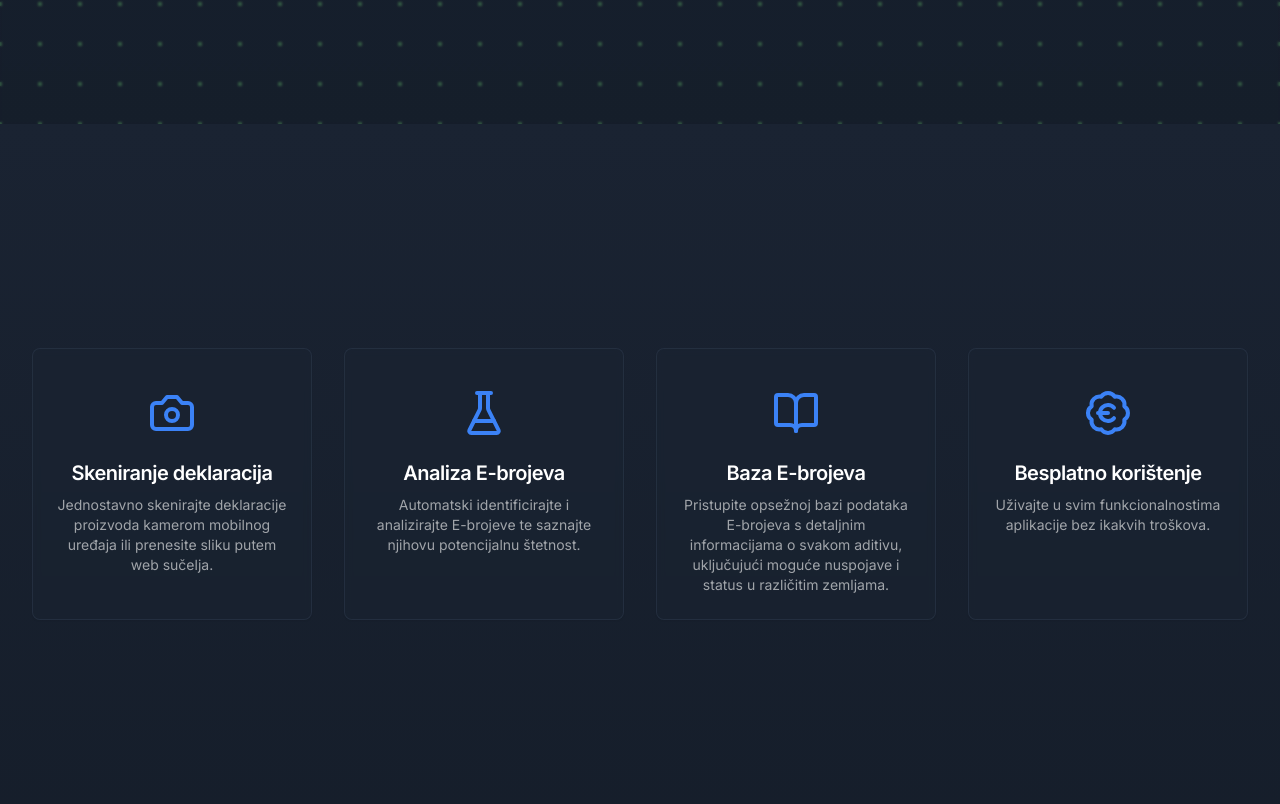
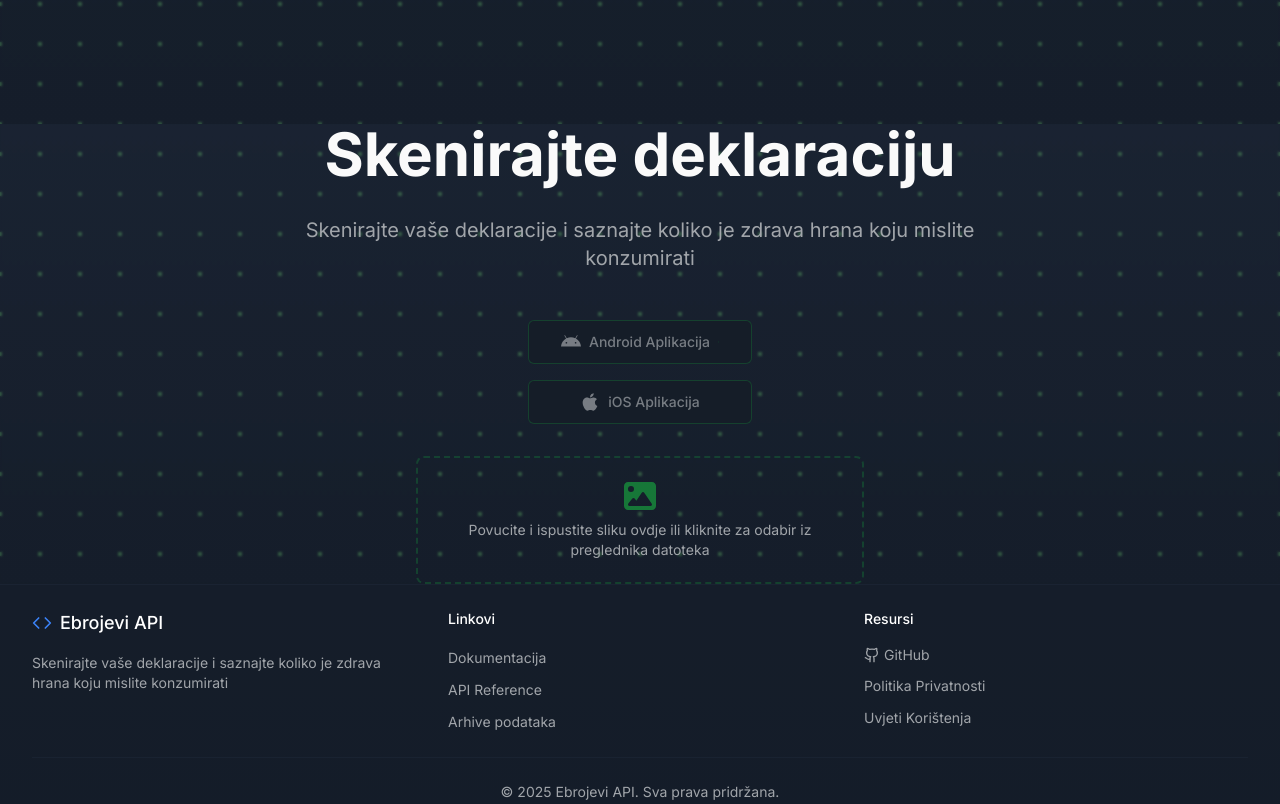
Before and after one commit to MortalWombat-repo/ebrojevi-web, a Next.js app: page / in a window 1280 px wide. Shown: the part 676-1480 px from the top of the page. Built offline with nearby package versions, Linux system fonts and the light colour scheme.

Commit message:
Update FeatureSection.tsx

```diff
--- a/components/home/FeatureSection.tsx
+++ b/components/home/FeatureSection.tsx
@@ -1,104 +1,194 @@
+// components/home/HeroSection.tsx
+'use client';
+
+import { useEffect, useRef, useCallback, useState } from 'react';
 import { motion } from 'framer-motion';
-import { Camera, BookOpen, FlaskConical, BadgeEuro } from 'lucide-react';
-import {
-  Card,
-  CardContent,
-  CardDescription,
-  CardHeader,
-  CardTitle,
-} from '@/components/ui/card';
+import { Button } from '@/components/ui/button';
+import { FontAwesomeIcon } from '@fortawesome/react-fontawesome';
+import { faAndroid, faApple } from '@fortawesome/free-brands-svg-icons';
+import { faImage } from '@fortawesome/free-solid-svg-icons';
+import { ArrowRight } from 'lucide-react';
+import { useDropzone, FileRejection } from 'react-dropzone';
 
-const features = [
-  {
-    icon: <Camera className="h-12 w-12 text-blue-500 mx-auto mt-4" />,
-    title: 'Skeniranje deklaracija',
-    description:
-      'Jednostavno skenirajte deklaracije proizvoda kamerom mobilnog uređaja ili prenesite sliku putem web sučelja.',
-  },
-  {
-    icon: <FlaskConical className="h-12 w-12 text-blue-500 mx-auto mt-4" />,
-    title: 'Analiza E-brojeva',
-    description:
-      'Automatski identificirajte i analizirajte E-brojeve te saznajte njihovu potencijalnu štetnost.',
-  },
-  {
-    icon: <BookOpen className="h-12 w-12 text-blue-500 mx-auto mt-4" />,
-    title: 'Baza E-brojeva',
-    description:
-      'Pristupite opsežnoj bazi podataka E-brojeva s detaljnim informacijama o svakom aditivu, uključujući moguće nuspojave i status u različitim zemljama.',
-  },
-  {
-    icon: <BadgeEuro className="h-12 w-12 text-blue-500 mx-auto mt-4" />,
-    title: 'Besplatno korištenje',
-    description:
-      'Uživajte u svim funkcionalnostima aplikacije bez ikakvih troškova.',
-  },
-];
+const HeroSection = () => {
+  const containerRef = useRef<HTMLDivElement>(null);
+  const gridRef = useRef<HTMLDivElement>(null);
+  const [image, setImage] = useState<string | null>(null);
+  const [error, setError] = useState('');
 
-const container = {
-  hidden: { opacity: 0 },
-  show: {
-    opacity: 1,
-    transition: {
-      staggerChildren: 0.1,
+  // Mouse move effect for background grid
+  useEffect(() => {
+    const handleMouseMove = (e: MouseEvent) => {
+      if (!containerRef.current || !gridRef.current) return;
+
+      const { left, top, width, height } =
+        containerRef.current.getBoundingClientRect();
+      const mouseX = e.clientX - left;
+      const mouseY = e.clientY - top;
+
+      const relativeX = mouseX / width;
+      const relativeY = mouseY / height;
+
+      const rotateX = (relativeY - 0.5) * 10;
+      const rotateY = (relativeX - 0.5) * 10;
+      const translateX = (relativeX - 0.5) * 40;
+      const translateY = (relativeY - 0.5) * 40;
+
+      gridRef.current.style.transform = `
+        perspective(1000px)
+        rotateX(${rotateX}deg)
+        rotateY(${rotateY}deg)
+        translate(${translateX}px, ${translateY}px)
+      `;
+    };
+
+    document.addEventListener('mousemove', handleMouseMove);
+    return () => document.removeEventListener('mousemove', handleMouseMove);
+  }, []);
+
+  // Dropzone logic
+  const onDrop = useCallback(
+    (acceptedFiles: File[], rejectedFiles: FileRejection[]) => {
+      setError('');
+      if (rejectedFiles.length > 0) {
+        setError('Please upload a valid image file (jpg, jpeg, png).');
+        return;
+      }
+      const file = acceptedFiles[0];
+      if (file) {
+        const imageUrl = URL.createObjectURL(file);
+        setImage(imageUrl);
+      }
     },
-  },
-};
+    []
+  );
 
-const item = {
-  hidden: { opacity: 0, y: 20 },
-  show: { opacity: 1, y: 0, transition: { duration: 0.5 } },
-};
+  const { getRootProps, getInputProps, isDragActive } = useDropzone({
+    onDrop,
+    accept: {
+      'image/jpeg': ['.jpg', '.jpeg'],
+      'image/png': ['.png'],
+    },
+    maxFiles: 1,
+  });
 
-const FeatureSection = () => {
+  // Clean up image URL to prevent memory leaks
+  useEffect(() => {
+    return () => {
+      if (image) URL.revokeObjectURL(image);
+    };
+  }, [image]);
+
   return (
-    <section className="min-h-[calc(100vh-80px)] py-8 px-6 md:px-8 relative overflow-hidden flex items-center justify-center">
-      {/* Background gradient */}
-      <div className="absolute top-0 left-1/2 -translate-x-1/2 w-full max-w-6xl h-[500px] bg-blue-900/20 blur-[120px] rounded-full -z-10"></div>
+    <section
+      ref={containerRef}
+      className="relative h-full flex items-center justify-center px-6 md:px-8 overflow-hidden"
+    >
+      {/* Animated dot grid background */}
+      <div className="absolute inset-0 z-0">
+        <div
+          ref={gridRef}
+          className="absolute inset-0 transition-transform duration-[50ms] ease-out"
+          style={{
+            backgroundImage:
+              'radial-gradient(circle at center, rgba(132, 255, 132, 0.5) 2.5px, transparent 2.5px)',
+            backgroundSize: '40px 40px',
+            backgroundPosition: 'center',
+            transformOrigin: 'center',
+          }}
+        />
+        <div className="absolute inset-0 bg-gradient-to-b from-[#1a2332]/50 to-[#141c28]/50 backdrop-blur-[1px]" />
+      </div>
 
-      <motion.div
-        variants={container}
-        initial="hidden"
-        whileInView="show"
-        viewport={{ once: true, margin: '-100px' }}
-        className="max-w-7xl mx-auto grid grid-cols-1 md:grid-cols-2 lg:grid-cols-4 gap-8 justify-items-center"
-      >
-        {features.map((feature, index) => (
-          <motion.div key={index} variants={item} className="w-full max-w-xs">
-            <FeatureCard
-              icon={feature.icon}
-              title={feature.title}
-              description={feature.description}
-            />
+      <div className="relative z-10 max-w-5xl mx-auto text-center space-y-8">
+        <motion.h1
+          initial={{ opacity: 0, y: 20 }}
+          animate={{ opacity: 1, y: 0 }}
+          transition={{ duration: 0.5 }}
+          className="text-4xl md:text-5xl lg:text-6xl font-bold leading-tight"
+        >
+          Skenirajte deklaraciju
+        </motion.h1>
+
+        <motion.p
+          initial={{ opacity: 0, y: 20 }}
+          animate={{ opacity: 1, y: 0 }}
+          transition={{ duration: 0.5, delay: 0.2 }}
+          className="text-lg md:text-xl text-muted-foreground max-w-3xl mx-auto"
+        >
+          Skenirajte vaše deklaracije i saznajte koliko je zdrava hrana koju
+          mislite konzumirati
+        </motion.p>
+
+        <motion.div
+          initial={{ opacity: 0, y: 20 }}
+          animate={{ opacity: 1, y: 0 }}
+          transition={{ duration: 0.5, delay: 0.4 }}
+          className="flex flex-col items-center justify-center space-y-4 pt-4"
+        >
+          <Button
+            size="lg"
+            variant="outline"
+            className="w-56 flex items-center justify-center text-muted-foreground/70 border-primary/20 hover:bg-primary/10 hover:text-white"
+          >
+            <FontAwesomeIcon icon={faAndroid} className="mr-2 h-5 w-5" />
+            Android Aplikacija
+            <ArrowRight className="ml-2 h-4 w-4 text-primary" />
+          </Button>
+
+          <Button
+            size="lg"
+            variant="outline"
+            className="w-56 flex items-center justify-center text-muted-foreground/70 border-primary/20 hover:bg-primary/10 hover:text-white"
+          >
+            <FontAwesomeIcon icon={faApple} className="mr-2 h-5 w-5" />
+            iOS Aplikacija
+          </Button>
+
+          {/* Image Dropzone */}
+          <motion.div
+            initial={{ opacity: 0, y: 20 }}
+            animate={{ opacity: 1, y: 0 }}
+            transition={{ duration: 0.5, delay: 0.6 }}
+            className="w-full max-w-md mx-auto pt-4"
+          >
+            <div
+              {...getRootProps()}
+              className={`border-2 border-dashed border-primary/20 rounded-lg p-6 text-center cursor-pointer transition-colors ${
+                isDragActive ? 'bg-primary/10' : 'hover:bg-primary/10'
+              } w-full h-32 flex flex-col items-center justify-center`}
+            >
+              <input {...getInputProps()} />
+              <FontAwesomeIcon
+                icon={faImage}
+                className="h-8 w-8 text-primary/50 mb-2"
+              />
+              {isDragActive ? (
+                <p className="text-muted-foreground text-sm">
+                  Drop the image here...
+                </p>
+              ) : (
+                <p className="text-muted-foreground text-sm">
+                  Povucite i ispustite sliku ovdje ili kliknite za odabir iz
+                  preglednika datoteka
+                </p>
+              )}
+            </div>
+            {error && <p className="text-red-500 mt-2 text-sm">{error}</p>}
+            {image && (
+              <div className="mt-4">
+                <img
+                  src={image}
+                  alt="Uploaded preview"
+                  className="max-w-full h-auto rounded-lg shadow-md"
+                />
+              </div>
+            )}
           </motion.div>
-        ))}
-      </motion.div>
+        </motion.div>
+      </div>
     </section>
   );
 };
 
-interface FeatureCardProps {
-  icon: React.ReactNode;
-  title: string;
-  description: string;
-}
-
-const FeatureCard = ({ icon, title, description }: FeatureCardProps) => {
-  return (
-    <Card className="bg-card/50 backdrop-blur-sm border-border/50 overflow-hidden h-full transition-all hover:border-blue-900/50 hover:shadow-md hover:shadow-blue-900/5 group">
-      <CardHeader className="pb-2 text-center">
-        <div className="transition-transform duration-300 group-hover:scale-110 mb-4 group-hover:text-blue-400 group-hover:drop-shadow-glow">
-          {icon}
-        </div>
-        <CardTitle className="text-xl text-white text-center">{title}</CardTitle>
-      </CardHeader>
-      <CardContent>
-        <CardDescription className="text-muted-foreground text-sm text-center">
-          {description}
-        </CardDescription>
-      </CardContent>
-    </Card>
-  );
-};
-
-export default FeatureSection;
+export default HeroSection;
```
